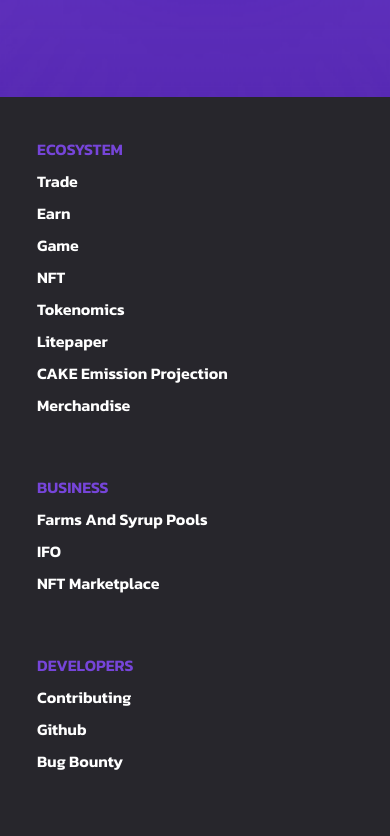
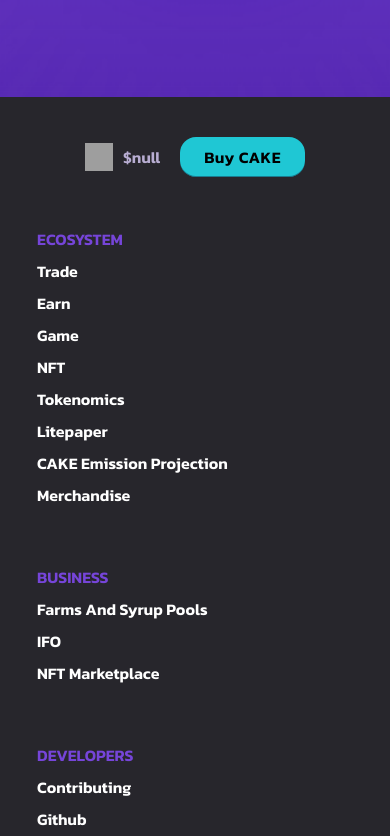
Before and after one commit to fs4-equipo1/pancake-swap, a React (Vite) app: page / in a window 390 px wide. Shown: the part 8660-9496 px from the top of the page. Built offline with nearby package versions, Linux system fonts and the light colour scheme; no server answers; grey boxes are pictures that could not be loaded.

Commit message:
refactor: footer responsive movil

```diff
--- a/src/componentes/Footer/Footer.jsx
+++ b/src/componentes/Footer/Footer.jsx
@@ -11,6 +11,7 @@
     <div className={styles.footerSection}>
       <div className={styles.footerContainer}>
         <div className={styles.footerTop}>
+          <div className={styles.buyCakeNone}> <FooterBuyCake/> </div>
           <FooterColumn
             title={"ECOSYSTEM"}
             items={[
--- a/src/componentes/Footer/Footer.module.scss
+++ b/src/componentes/Footer/Footer.module.scss
@@ -62,6 +62,9 @@
   background: #27262c;
   width: 100%;
 }
+.buyCakeNone{
+  display: none;
+}
 
 @media (max-width: 768px) {
   .footerTop{
@@ -72,3 +75,11 @@
     display: none;
   }
 }
+@media (max-width: 425px) {
+  .buyCakeNone{
+    display: block;
+  }
+  .footerEnd{
+    display: none;
+  }
+}
```
